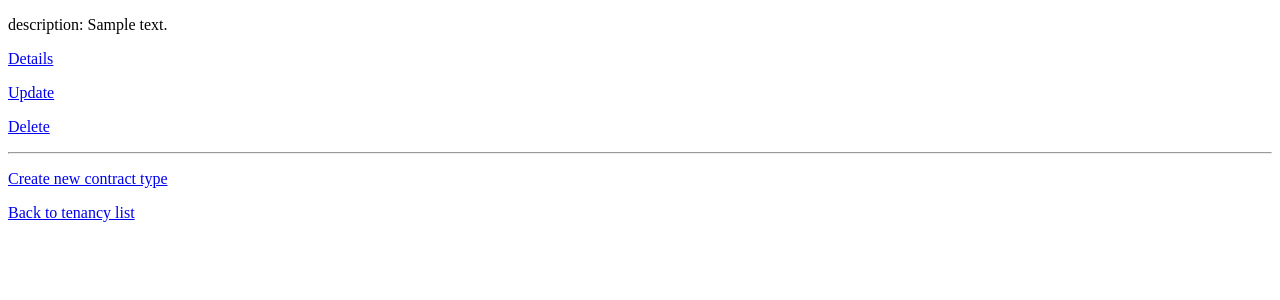
After one commit to awingray/Aareon, a Django app: page /profile/tenancies/1/contract_types/ in a window 1280 px wide. The commit adds this page. Shown: the top 300 px of the page. Run offline with Django 3.2, Linux system fonts and the light colour scheme; a user stored in the database is signed in; tables that the repository leaves empty hold one stand-in row (values such as "Sample post").

Commit message:
contract type model added

```diff
--- a/InvoiceEngineApp/models.py
+++ b/InvoiceEngineApp/models.py
@@ -42,7 +42,7 @@ class ContractType(models.Model):
     general_ledger_credit = models.CharField(max_length=10)
 
     def __str__(self):
-        return self.tenancy.name + " - " + self.description
+        return self.description
 
     def get_details(self):
         """Method to print all fields and their values."""
--- a/InvoiceEngineApp/urls.py
+++ b/InvoiceEngineApp/urls.py
@@ -2,14 +2,40 @@ from django.contrib import admin
 from django.urls import path, include
 import InvoiceEngineApp.views.tenancy_views as tviews
 import InvoiceEngineApp.views.general_views as gviews
+import InvoiceEngineApp.views.contract_type_views as ctviews
 
 
 urlpatterns = [
+    # General pages.
     path('', gviews.HomePage.as_view()),
     path('profile/', gviews.UserProfilePage.as_view(), name='profile'),
+
+    # Tenancy pages.
     path('profile/tenancies/', tviews.TenancyListView.as_view(), name='tenancy_list'),
     path('profile/tenancies/create/', tviews.TenancyCreateView.as_view(), name='tenancy_create'),
-    path('profile/tenancies/<int:id>/', tviews.TenancyDetailView.as_view(), name='tenancy_details'),
-    path('profile/tenancies/<int:id>/update/', tviews.TenancyUpdateView.as_view(), name='tenancy_update'),
-    path('profile/tenancies/<int:id>/delete/', tviews.TenancyDeleteView.as_view(), name='tenancy_delete'),
+    path('profile/tenancies/<int:company_id>/', tviews.TenancyDetailView.as_view(), name='tenancy_details'),
+    path('profile/tenancies/<int:company_id>/update/', tviews.TenancyUpdateView.as_view(), name='tenancy_update'),
+    path('profile/tenancies/<int:company_id>/delete/', tviews.TenancyDeleteView.as_view(), name='tenancy_delete'),
+
+    # contract type pages.
+    path('profile/tenancies/<int:company_id>/contract_types/',
+         ctviews.ContractTypeListView.as_view(),
+         name='contract_type_list'
+         ),
+    path('profile/tenancies/<int:company_id>/contract_types/create/',
+         ctviews.ContractTypeCreateView.as_view(),
+         name='contract_type_create'
+         ),
+    path('profile/tenancies/<int:company_id>/contract_types/<int:contract_type_id>/',
+         ctviews.ContractTypeDetailView.as_view(),
+         name='contract_type_details'
+         ),
+    path('profile/tenancies/<int:company_id>/contract_types/<int:contract_type_id>/update/',
+         ctviews.ContractTypeUpdateView.as_view(),
+         name='contract_type_update'
+         ),
+    path('profile/tenancies/<int:company_id>/contract_types/<int:contract_type_id>/delete/',
+         ctviews.ContractTypeDeleteView.as_view(),
+         name='contract_type_delete'
+         )
 ]
--- /dev/null
+++ b/InvoiceEngineApp/views/contract_type_views.py
@@ -0,0 +1,96 @@
+from django.contrib.auth.decorators import login_required
+from django.urls import reverse
+from django.shortcuts import get_object_or_404, render
+from django.utils.decorators import method_decorator
+from django.views.generic import (
+    CreateView,
+    DetailView,
+    ListView,
+    UpdateView,
+    DeleteView
+)
+from InvoiceEngineApp.models import ContractType, Tenancy
+from InvoiceEngineApp.forms import ContractTypeForm
+
+
+@method_decorator(login_required(login_url='/login/'), name='dispatch')
+class ContractTypeListView(ListView):
+    template_name = 'InvoiceEngineApp/contract_type_list.html'
+
+    def get_queryset(self):
+        id_ = self.kwargs.get('company_id')
+        return ContractType.objects.filter(tenancy=get_object_or_404(Tenancy, company_id=id_))
+
+    # Maybe this guy is not necessary?
+    def get(self, request, *args, **kwargs):
+        context = {'object_list': self.get_queryset(), 'company_id': self.kwargs.get('company_id')}
+        return render(request, self.template_name, context)
+
+
+@method_decorator(login_required(login_url='/login/'), name='dispatch')
+class ContractTypeCreateView(CreateView):
+    template_name = 'InvoiceEngineApp/create.html'
+    form_class = ContractTypeForm
+
+    def get_context_data(self, **kwargs):
+        context = super(ContractTypeCreateView, self).get_context_data(**kwargs)
+        context['object_type'] = "contract type"
+        context['list_page'] = ["contract_type_list", self.kwargs.get('company_id')]
+        return context
+
+    def form_valid(self, form):
+        # This may be too much logic in the view, not sure.
+        # Add the reference to the proper tenancy to the contract type.
+        id_ = self.kwargs.get('company_id')
+        form.instance.tenancy = get_object_or_404(Tenancy, company_id=id_)
+        return super().form_valid(form)
+
+    def get_success_url(self):
+        return reverse('contract_type_list', args=[self.kwargs.get('company_id')])
+
+
+@method_decorator(login_required(login_url='/login/'), name='dispatch')
+class ContractTypeDetailView(DetailView):
+    template_name = 'InvoiceEngineApp/details.html'
+
+    def get_context_data(self, **kwargs):
+        context = super(ContractTypeDetailView, self).get_context_data(**kwargs)
+        context['object_type'] = "contract type"
+        context['list_page'] = ["contract_type_list", self.kwargs.get('company_id')]
+        return context
+
+    def get_object(self, queryset=ContractType.objects.all()):
+        id_ = self.kwargs.get('contract_type_id')
+        return get_object_or_404(ContractType, contract_type_id=id_)
+
+
+@method_decorator(login_required(login_url='/login/'), name='dispatch')
+class ContractTypeUpdateView(UpdateView):
+    template_name = 'InvoiceEngineApp/update.html'
+    form_class = ContractTypeForm
+    extra_context = {'object_type': "contract type"}
+
+    def get_object(self, queryset=ContractType.objects.all()):
+        id_ = self.kwargs.get('contract_type_id')
+        return get_object_or_404(ContractType, contract_type_id=id_)
+
+    def get_success_url(self):
+        return reverse('contract_type_list', args=[self.kwargs.get('company_id')])
+
+
+@method_decorator(login_required(login_url='/login/'), name='dispatch')
+class ContractTypeDeleteView(DeleteView):
+    template_name = 'InvoiceEngineApp/delete.html'
+
+    def get_context_data(self, **kwargs):
+        context = super(ContractTypeDeleteView, self).get_context_data(**kwargs)
+        context['object_type'] = "contract type"
+        context['list_page'] = ["contract_type_list", self.kwargs.get('company_id')]
+        return context
+
+    def get_object(self, queryset=ContractType.objects.all()):
+        id_ = self.kwargs.get('contract_type_id')
+        return get_object_or_404(ContractType, contract_type_id=id_)
+
+    def get_success_url(self):
+        return reverse('contract_type_list', args=[self.kwargs.get('company_id')])
--- /dev/null
+++ b/templates/InvoiceEngineApp/contract_type_list.html
@@ -0,0 +1,25 @@
+<!DOCTYPE html>
+<html lang="en">
+<head>
+    <meta charset="UTF-8">
+    <title>Contract type list</title>
+</head>
+<body>
+    <!-- Display objects -->
+    {% for object in object_list %}
+        <p>description: {{ object.description }}</p>
+        <!-- Give the user options to view, update, and delete the contract type -->
+        <p><a href="{% url 'contract_type_details' company_id object.contract_type_id %}">Details</a></p>
+        <p><a href="{% url 'contract_type_update' company_id object.contract_type_id %}">Update</a></p>
+        <p><a href="{% url 'contract_type_delete' company_id object.contract_type_id %}">Delete</a></p>
+
+        <hr/>
+    <!-- If object_list is empty  -->
+    {% empty %}
+        <p>No objects yet</p>
+    {% endfor %}
+    <p><a href="{% url 'contract_type_create' company_id %}">Create new contract type</a></p>
+    <p><a href="{% url 'tenancy_list' %}">Back to tenancy list</a></p>
+
+</body>
+</html>
```
Also changed, not shown: InvoiceEngineApp/forms.py (+8 -1 lines), InvoiceEngineApp/views/tenancy_views.py (+17 -18 lines), templates/InvoiceEngineApp/create.html (+7 -1 lines), templates/InvoiceEngineApp/delete.html (+8 -1 lines), templates/InvoiceEngineApp/details.html (+6 -2 lines), templates/InvoiceEngineApp/tenancy_list.html (+8 -5 lines).
